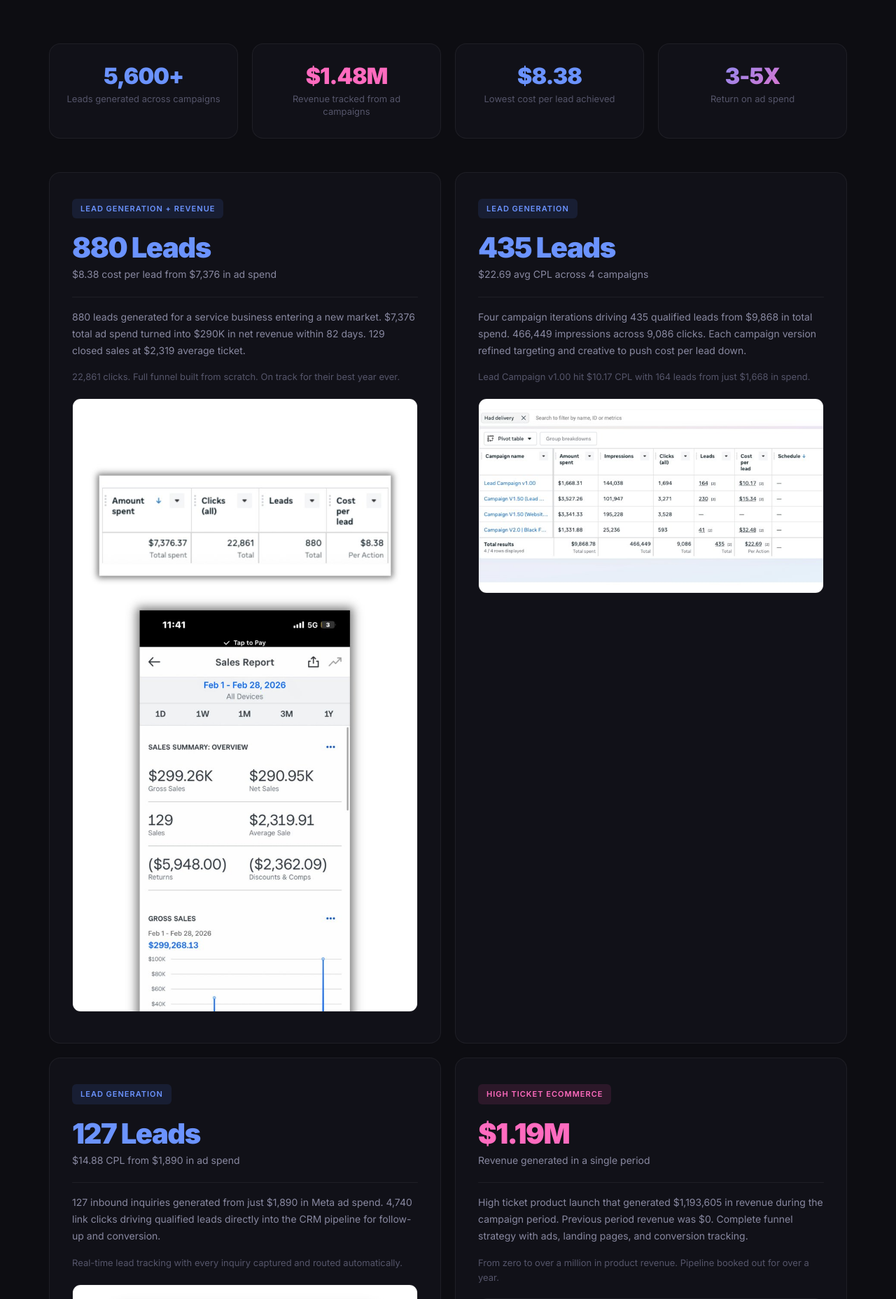
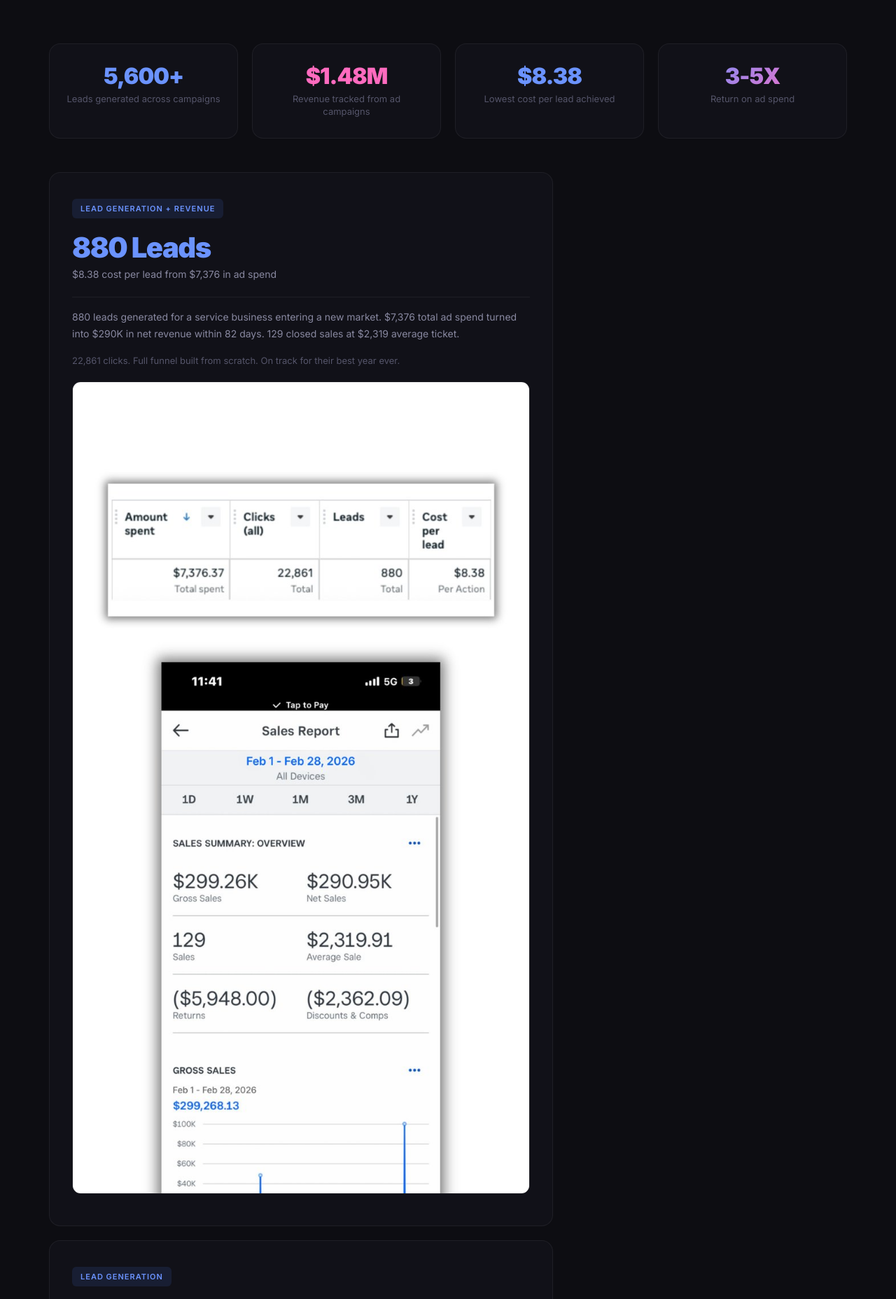
Before and after one commit to lumenmarketingsolutions/mk7media, a Flask app: page / in a window 1280 px wide. Shown: the part 3140-4996 px from the top of the page at 70% size. Run offline with Flask 3, Linux system fonts and the light colour scheme.

Commit message:
Stack results cards vertically for consistent flow on desktop
Co-Authored-By: Claude Opus 4.6 <noreply@anthropic.com>

```diff
--- a/templates/index.html
+++ b/templates/index.html
@@ -457,8 +457,9 @@
 
     .results-grid {
       display: grid;
-      grid-template-columns: repeat(2, 1fr);
+      grid-template-columns: 1fr;
       gap: 20px;
+      max-width: 720px;
     }
     .result-card {
       background: var(--bg-elevated);
```
